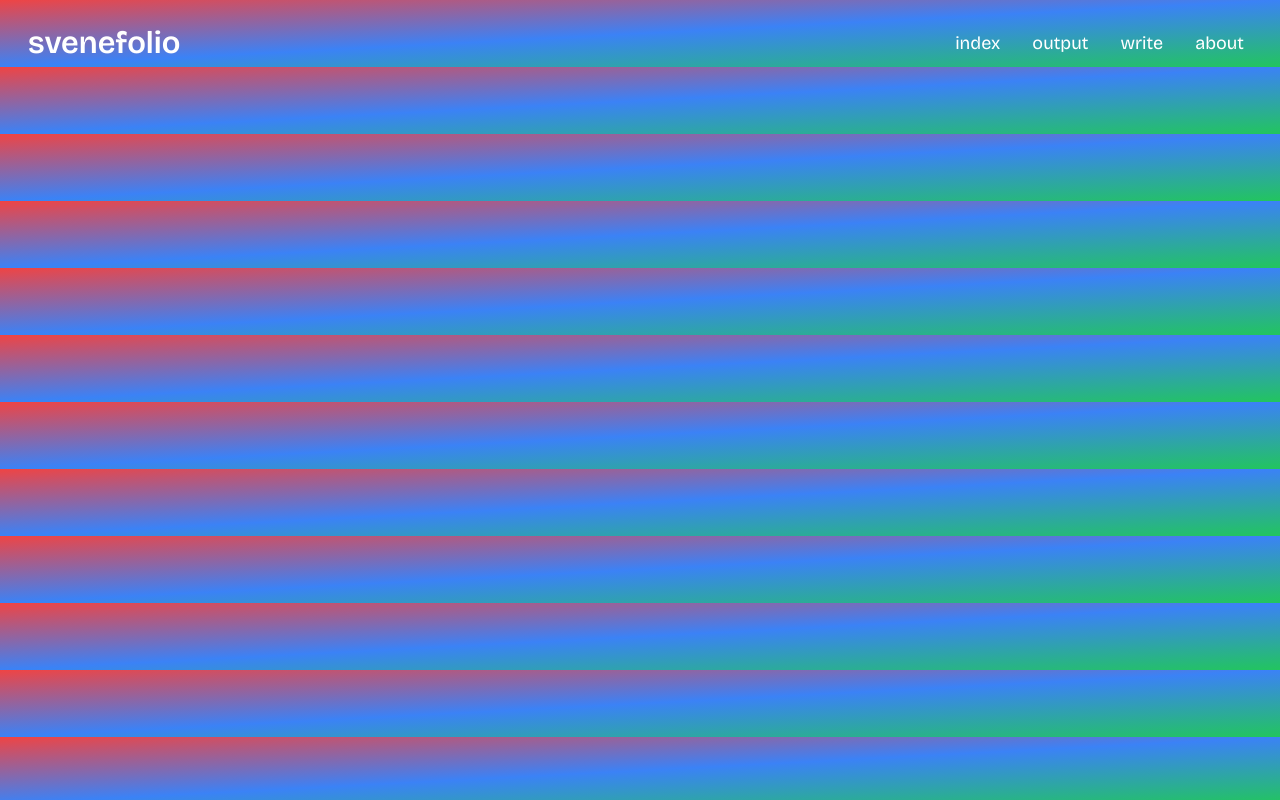
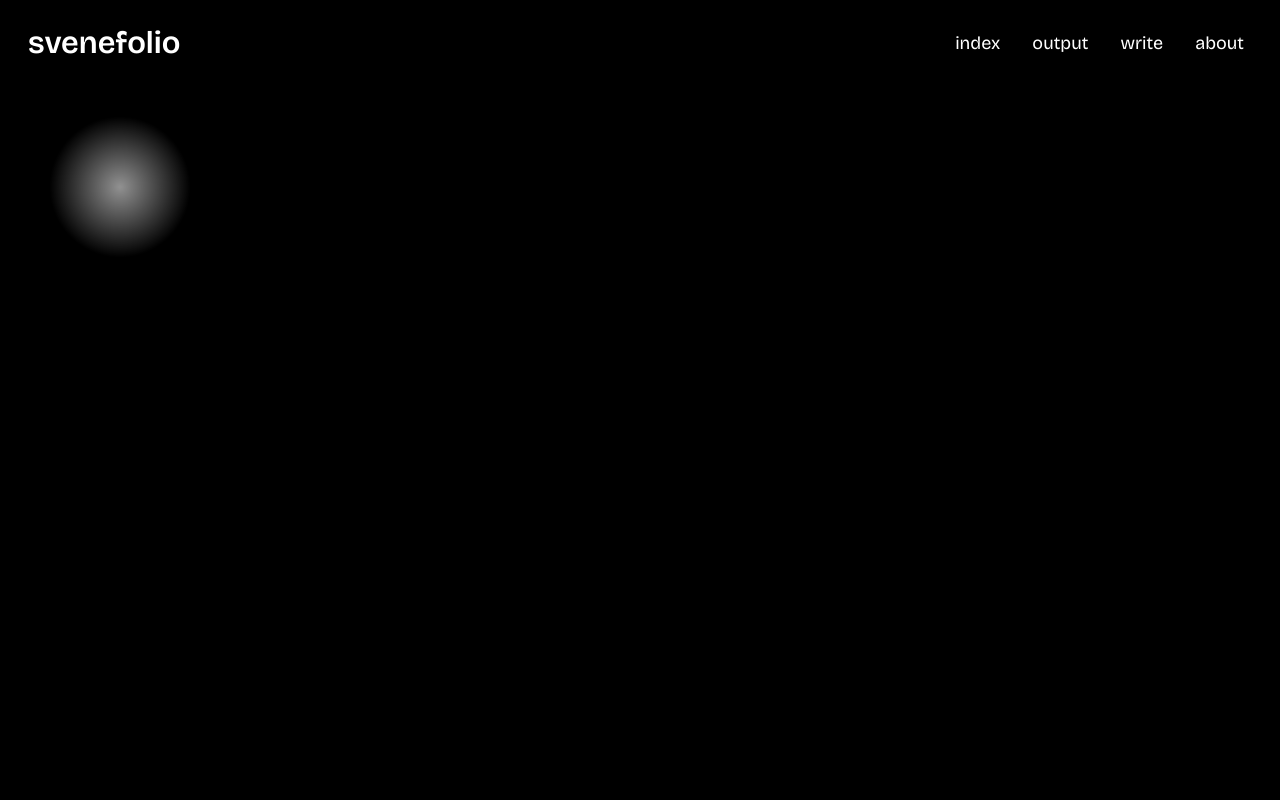
Before and after one commit to aidrecabrera/svenefolio, a React (Vite) app: page / in a window 1280 px wide. Built offline with nearby package versions, Linux system fonts and the light colour scheme.

Commit message:
update ContentIntroduction.jsx, BackgroundEffect.jsx, BackgroundGradient.jsx and src/index.css

```diff
--- a/src/ContentIntroduction.jsx
+++ b/src/ContentIntroduction.jsx
@@ -1,3 +1,4 @@
+/* eslint-disable react/no-unescaped-entities */
 import { Component } from "react";
 export default class Introduction extends Component {
   render() {
--- a/src/Misc/BackgroundEffect.jsx
+++ b/src/Misc/BackgroundEffect.jsx
@@ -20,7 +20,7 @@ const BackgroundEffect = () => {
   return (
     // INSPIRATION!!! https://www.poppr.be/en
     <div ref={ref} className="hole w-[calc(100%*3)] h-[calc(100%*3)] rounded-full bg-gray-50">
-      <div className=''></div>
+      <div></div>
     </div>
   );
 };
--- a/src/Misc/BackgroundGradient.jsx
+++ b/src/Misc/BackgroundGradient.jsx
@@ -3,7 +3,7 @@ import React, { Component } from 'react'
 export class BackgroundGradient extends Component {
   render() {
     return (
-      <div className='bg-gradient-to-r from-fuchsia-500 to-cyan-500'></div>
+      <div className=''></div>
     )
   }
 }
--- a/src/index.css
+++ b/src/index.css
@@ -18,13 +18,24 @@
   }
   html {
     @apply opacity-100;
-    @apply bg-gradient-to-tl from-green-500 via-blue-500  to-red-500;
+    /* @apply bg-black md:bg-gradient-to-tl md:from-green-500 md:via-blue-500  md:to-red-500; */
+  }
+}
+
+@keyframes pulse {
+  from {
+      background: radial-gradient(ellipse farthest-corner at center, rgba(255, 255, 255, 1) 0%, rgba(255, 255, 255, 0) 50%);
+      opacity: 1;
+  }
+  to {
+      background: radial-gradient(ellipse farthest-corner at center, rgba(255, 255, 255, 1) 0%, rgba(255, 255, 255, 0) 50%);
+      opacity: 0.5;
   }
 }
 
 html {
-  background-color: white;
-  color: white;
+  color:white;
+  background-color: black;
 }
 
 body {
@@ -49,3 +60,11 @@ body {
   background: radial-gradient(circle, rgb(0, 0, 0, 0.30) 0%, rgba(0,0,0,0.96) 50%);
   @apply backdrop-blur-2xl;
 }
+
+.star {
+  margin: 20px;
+  padding: 100px;
+  width: 200px;
+  height: 200px;
+  animation: pulse 2s ease-in-out infinite alternate;
+}
```
